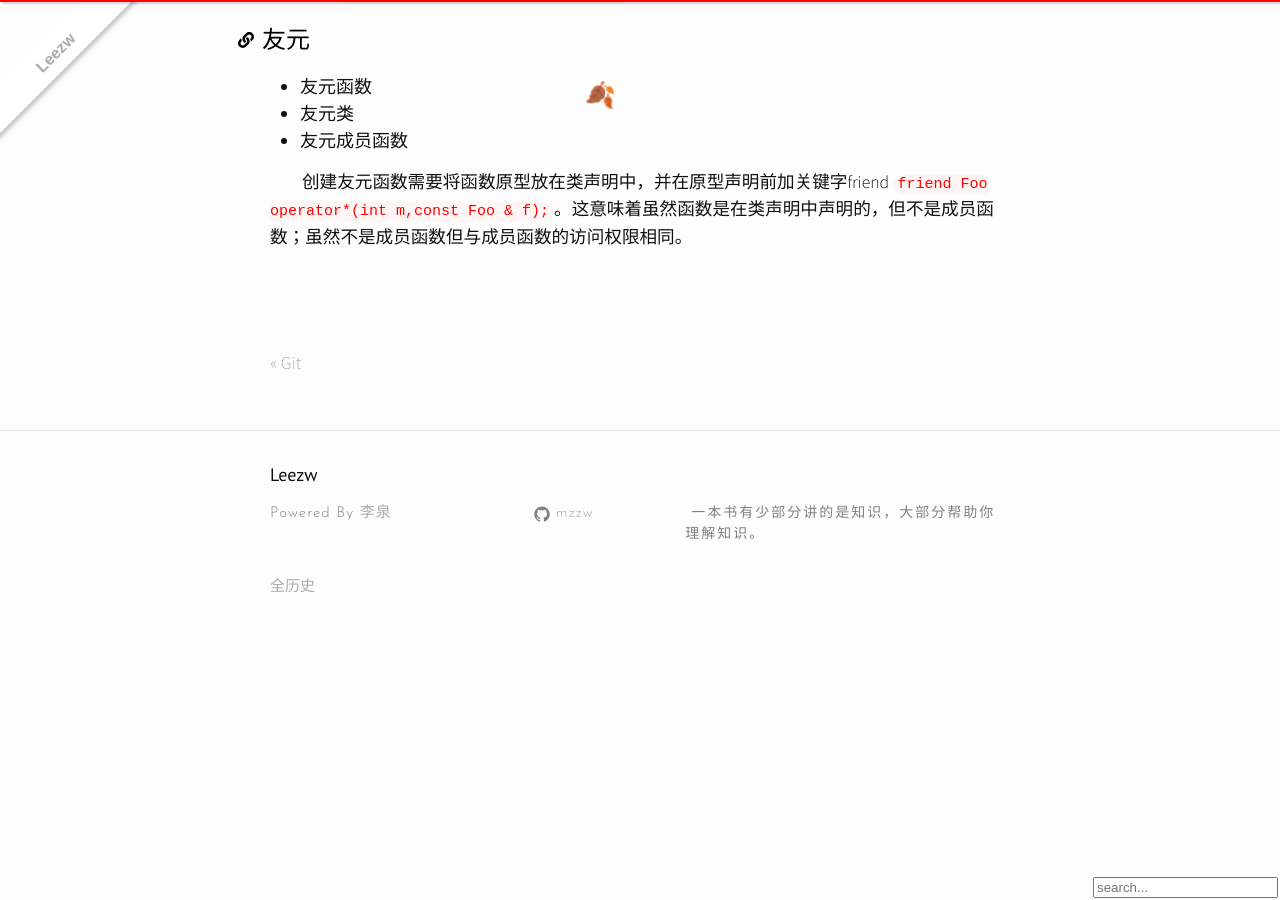
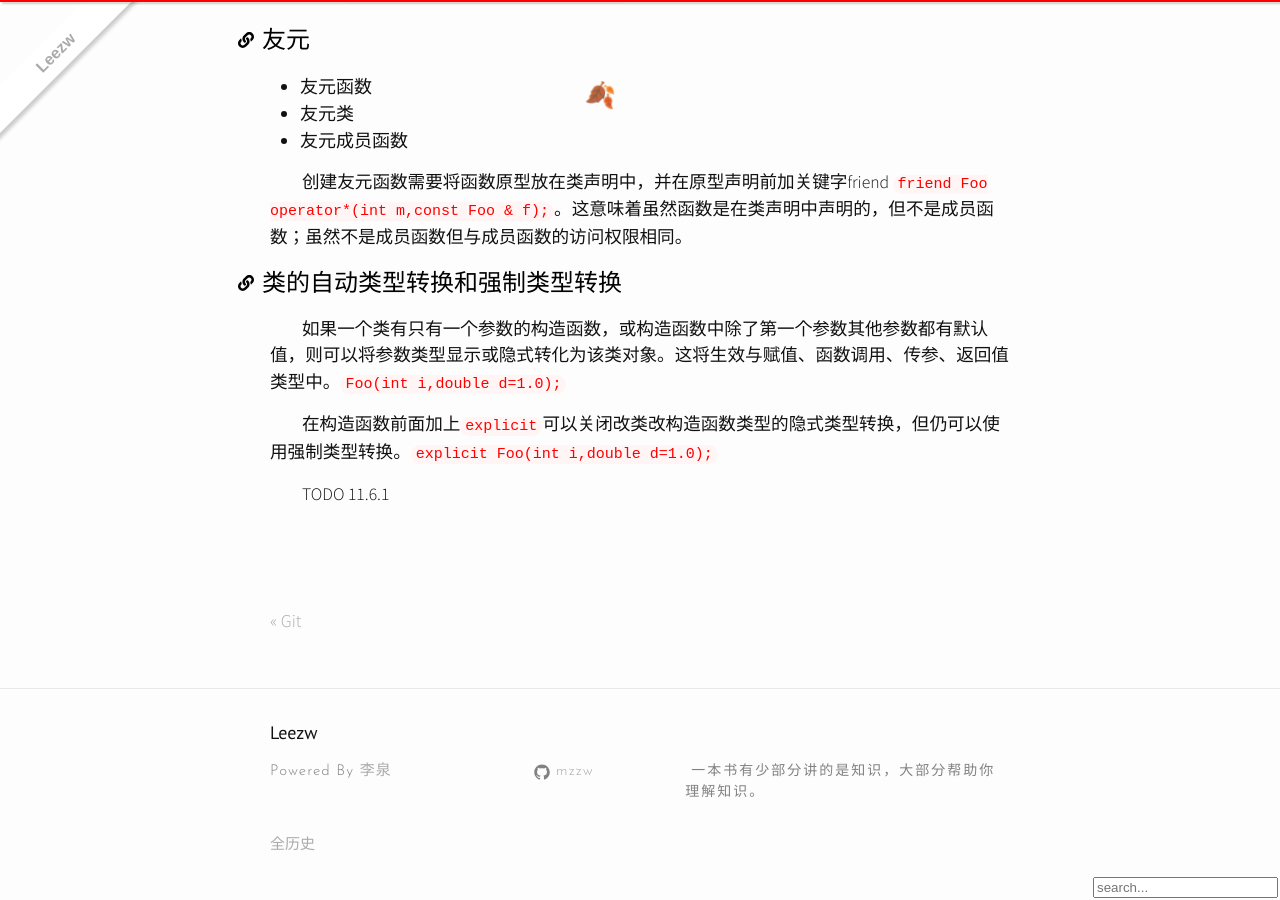
Before and after one commit to quantum-li/quantum-li.github.io, a Jekyll site: the page built from _posts/2020-11-29-cplusplus-primer-plus.md, in a window 1280 px wide and 900 px high, scrolled down 8524 px. Built offline with Jekyll 4.4.1, drawn with Linux system fonts in a browser that asks for light colours; nearby versions of some CDN libraries; comment, search, counter and statistics services are not loaded.

Commit message:
2020-12-28 10:05:47

```diff
--- a/_posts/2020-11-29-cplusplus-primer-plus.md
+++ b/_posts/2020-11-29-cplusplus-primer-plus.md
@@ -324,3 +324,11 @@ using 声明(using MyNameSpace::field1)将名称添加到using所属的声明区
 + 友元成员函数
 
 创建友元函数需要将函数原型放在类声明中，并在原型声明前加关键字friend `friend Foo operator*(int m,const Foo & f);`。这意味着虽然函数是在类声明中声明的，但不是成员函数；虽然不是成员函数但与成员函数的访问权限相同。
+
+## 类的自动类型转换和强制类型转换
+
+如果一个类有只有一个参数的构造函数，或构造函数中除了第一个参数其他参数都有默认值，则可以将参数类型显示或隐式转化为该类对象。这将生效与赋值、函数调用、传参、返回值类型中。`Foo(int i,double d=1.0);`
+
+在构造函数前面加上`explicit`可以关闭改类改构造函数类型的隐式类型转换，但仍可以使用强制类型转换。`explicit Foo(int i,double d=1.0);`
+
+TODO 11.6.1
```
